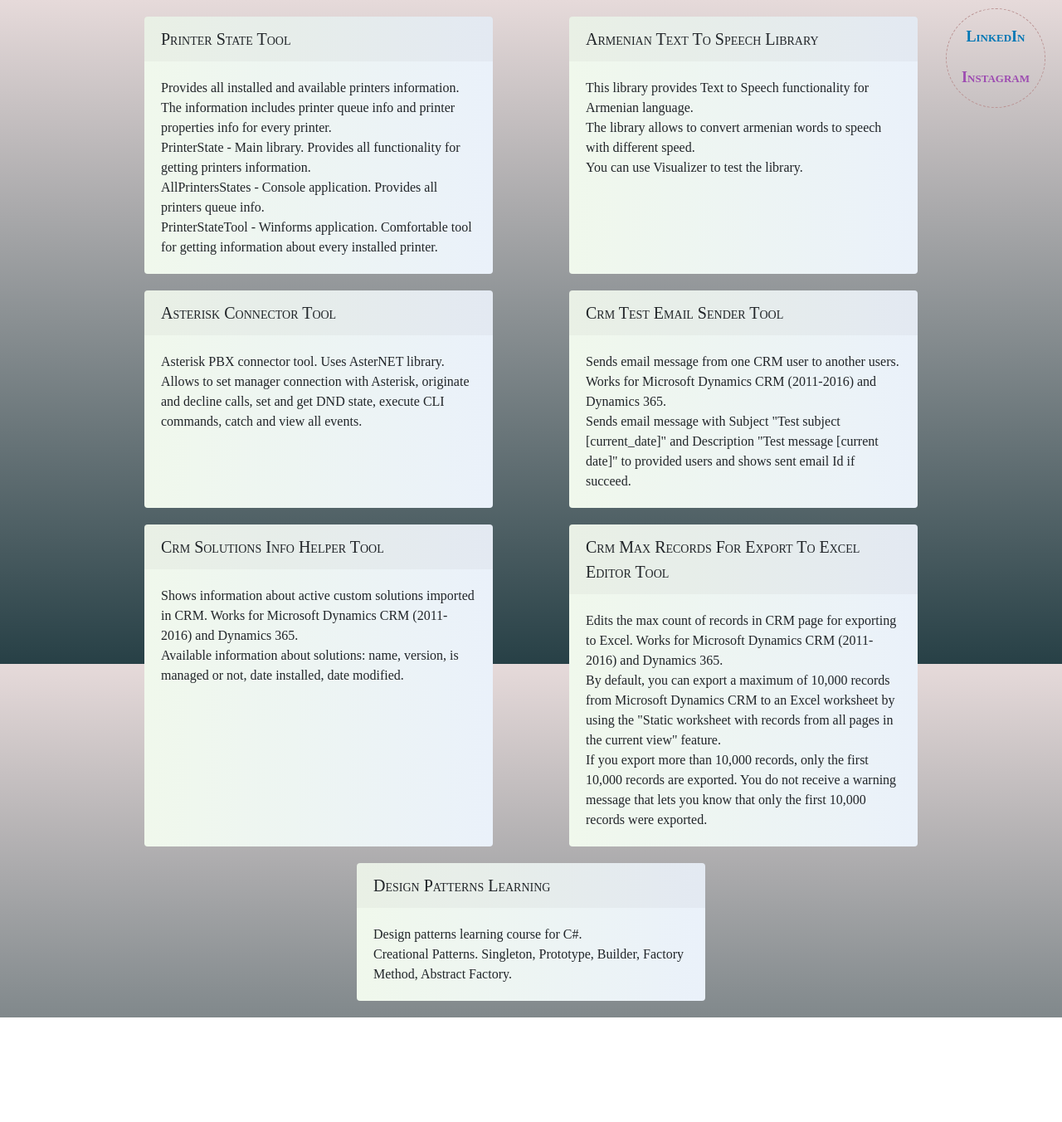
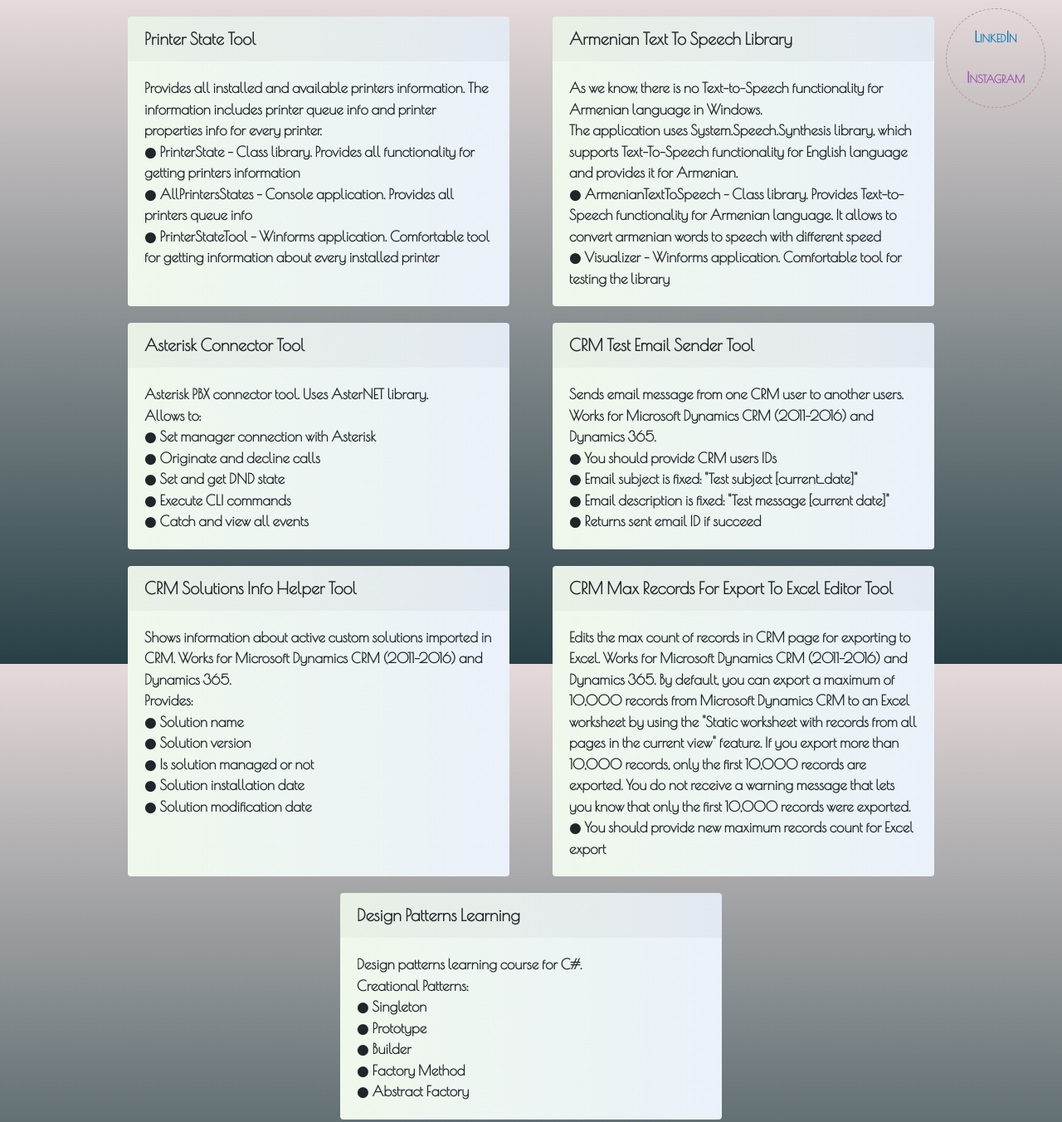
Before and after one commit to Hazard45/Hazard45.github.io, a plain HTML site: page index.html in a window 1280 px wide. Shown: the whole page at 83% size. Before the commit the page ends 1226 px from the top, so only its background shows below. Drawn offline with nearby package versions, Linux system fonts and the light colour scheme.

Commit message:
description changes

```diff
--- a/index.html
+++ b/index.html
@@ -1,12 +1,13 @@
 <!DOCTYPE html>
 <html>
 <head>
-    <title>Arsen \ .Net & CRM developer </title>
+    <title>Arsen ⚡ .Net & CRM developer </title>
     <link rel='icon' type='image/x-icon' href='/favicon.ico' />
+    <link href="https://fonts.googleapis.com/css?family=Alegreya+Sans+SC|Cinzel|Poiret+One&display=swap" rel="stylesheet">
     <link rel="stylesheet" href="bootstrap.min.css">
     <style>
         html {
-          height: 100%;
+            height: 100%;
         }
 
         body {
@@ -14,10 +15,11 @@
             width: 80%;
             height: 100%;
             margin: 0 auto;
-            font-size: 16px;
-            font-family: 'Tw Cen MT';
+            font-size: 17px;
+            font-family: 'Poiret One', cursive;
             background-repeat: no-repeat;
             background-attachment: fixed;
+            font-weight: bold;
         }
 
         #box {
@@ -33,12 +35,11 @@
             margin-bottom: 20px;
             background-image: linear-gradient(90deg, #f0f8ec, #eaf1fa);
             border: none;
-            width: 420px;
+            width: 460px;
         }
 
         .header {
             font-size: 20px;
-            font-variant: small-caps;
             border: none;
         }
             .header:hover {
@@ -69,7 +70,6 @@
                 vertical-align: middle;
                 transition: all linear 0.2s;
             }
-
                 #social div:hover {
                     cursor: pointer;
                 }
@@ -80,7 +80,6 @@
                     color: #0077B5;
                     background-color: transparent;
                 }
-
                     #social div:first-child:hover {
                         color: white;
                         background-color: #0077B5;
@@ -92,7 +91,6 @@
                     color: #9d4cb1;
                     background-color: transparent;
                 }
-
                     #social div:last-child:hover {
                         color: white;
                         background-image: linear-gradient(-90deg, #5e67e3, #f63847);
@@ -113,9 +111,9 @@
             <div class="card-body">
                 <p class="card-text">
                     Provides all installed and available printers information. The information includes printer queue info and printer properties info for every printer.<br />
-                    PrinterState - Main library. Provides all functionality for getting printers information.<br />
-                    AllPrintersStates - Console application. Provides all printers queue info.<br />
-                    PrinterStateTool - Winforms application. Comfortable tool for getting information about every installed printer.<br />
+                    ● PrinterState - Class library. Provides all functionality for getting printers information<br />
+                    ● AllPrintersStates - Console application. Provides all printers queue info<br />
+                    ● PrinterStateTool - Winforms application. Comfortable tool for getting information about every installed printer<br />
                 </p>
             </div>
         </div>
@@ -125,9 +123,10 @@
             </div>
             <div class="card-body">
                 <p class="card-text">
-                    This library provides Text to Speech functionality for Armenian language.<br />
-                    The library allows to convert armenian words to speech with different speed.<br />
-                    You can use Visualizer to test the library.
+                    As we know, there is no Text-to-Speech functionality for Armenian language in Windows.<br />
+                    The application uses System.Speech.Synthesis library, which supports Text-To-Speech functionality for English language and provides it for Armenian.<br />
+                    ● ArmenianTextToSpeech - Class library. Provides Text-to-Speech functionality for Armenian language. It allows to convert armenian words to speech with different speed<br />
+                    ● Visualizer - Winforms application. Comfortable tool for testing the library
                 </p>
             </div>
         </div>
@@ -138,41 +137,55 @@
             <div class="card-body">
                 <p class="card-text">
                     Asterisk PBX connector tool. Uses AsterNET library.<br />
-                    Allows to set manager connection with Asterisk, originate and decline calls, set and get DND state, execute CLI commands, catch and view all events.
+                    Allows to:<br />
+                    ● Set manager connection with Asterisk<br />
+                    ● Originate and decline calls<br />
+                    ● Set and get DND state<br />
+                    ● Execute CLI commands<br />
+                    ● Catch and view all events
                 </p>
             </div>
         </div>
         <div class="card newCard">
             <div class="card-header header" onclick="openUrl('https://github.com/Hazard45/CrmTestEmailSender')">
-                Crm Test Email Sender Tool
+                CRM Test Email Sender Tool
             </div>
             <div class="card-body">
                 <p class="card-text">
                     Sends email message from one CRM user to another users. Works for Microsoft Dynamics CRM (2011-2016) and Dynamics 365.<br />
-                    Sends email message with Subject "Test subject [current_date]" and Description "Test message [current date]" to provided users and shows sent email Id if succeed.
+                    ● You should provide CRM users IDs<br />
+                    ● Email subject is fixed: "Test subject [current_date]"<br />
+                    ● Email description is fixed: "Test message [current date]"<br />
+                    ● Returns sent email ID if succeed
                 </p>
             </div>
         </div>
         <div class="card newCard">
             <div class="card-header header" onclick="openUrl('https://github.com/Hazard45/CrmSolutionsInfoHelper')">
-                Crm Solutions Info Helper Tool
+                CRM Solutions Info Helper Tool
             </div>
             <div class="card-body">
                 <p class="card-text">
                     Shows information about active custom solutions imported in CRM. Works for Microsoft Dynamics CRM (2011-2016) and Dynamics 365.<br />
-                    Available information about solutions: name, version, is managed or not, date installed, date modified.
+                    Provides:<br />
+                    ● Solution name<br />
+                    ● Solution version<br />
+                    ● Is solution managed or not<br />
+                    ● Solution installation date<br />
+                    ● Solution modification date
                 </p>
             </div>
         </div>
         <div class="card newCard">
             <div class="card-header header" onclick="openUrl('https://github.com/Hazard45/CrmMaxRecordsForExportToExcelEditor')">
-                Crm Max Records For Export To Excel Editor Tool
+                CRM Max Records For Export To Excel Editor Tool
             </div>
             <div class="card-body">
                 <p class="card-text">
-                    Edits the max count of records in CRM page for exporting to Excel. Works for Microsoft Dynamics CRM (2011-2016) and Dynamics 365.<br />
-                    By default, you can export a maximum of 10,000 records from Microsoft Dynamics CRM to an Excel worksheet by using the "Static worksheet with records from all pages in the current view" feature.<br />
-                    If you export more than 10,000 records, only the first 10,000 records are exported. You do not receive a warning message that lets you know that only the first 10,000 records were exported.
+                    Edits the max count of records in CRM page for exporting to Excel. Works for Microsoft Dynamics CRM (2011-2016) and Dynamics 365.
+                    By default, you can export a maximum of 10,000 records from Microsoft Dynamics CRM to an Excel worksheet by using the "Static worksheet with records from all pages in the current view" feature.
+                    If you export more than 10,000 records, only the first 10,000 records are exported. You do not receive a warning message that lets you know that only the first 10,000 records were exported.<br />
+                    ● You should provide new maximum records count for Excel export
                 </p>
             </div>
         </div>
@@ -183,7 +196,12 @@
             <div class="card-body">
                 <p class="card-text">
                     Design patterns learning course for C#.<br />
-                    Creational Patterns. Singleton, Prototype, Builder, Factory Method, Abstract Factory.
+                    Creational Patterns:<br />
+                    ● Singleton<br />
+                    ● Prototype<br />
+                    ● Builder<br />
+                    ● Factory Method<br />
+                    ● Abstract Factory
                 </p>
             </div>
         </div>
```
